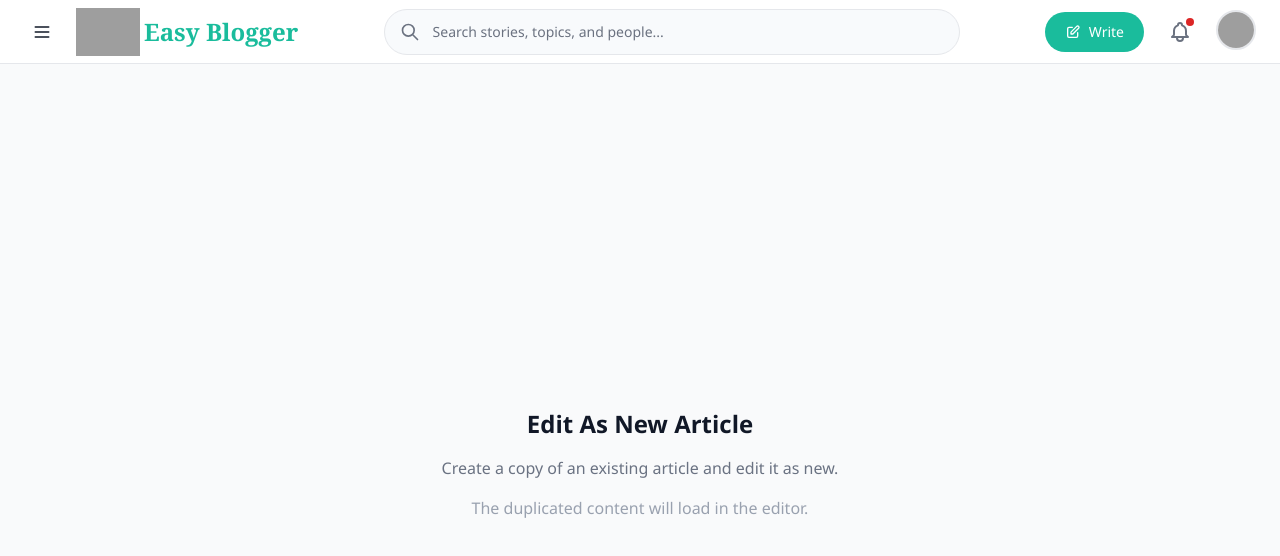
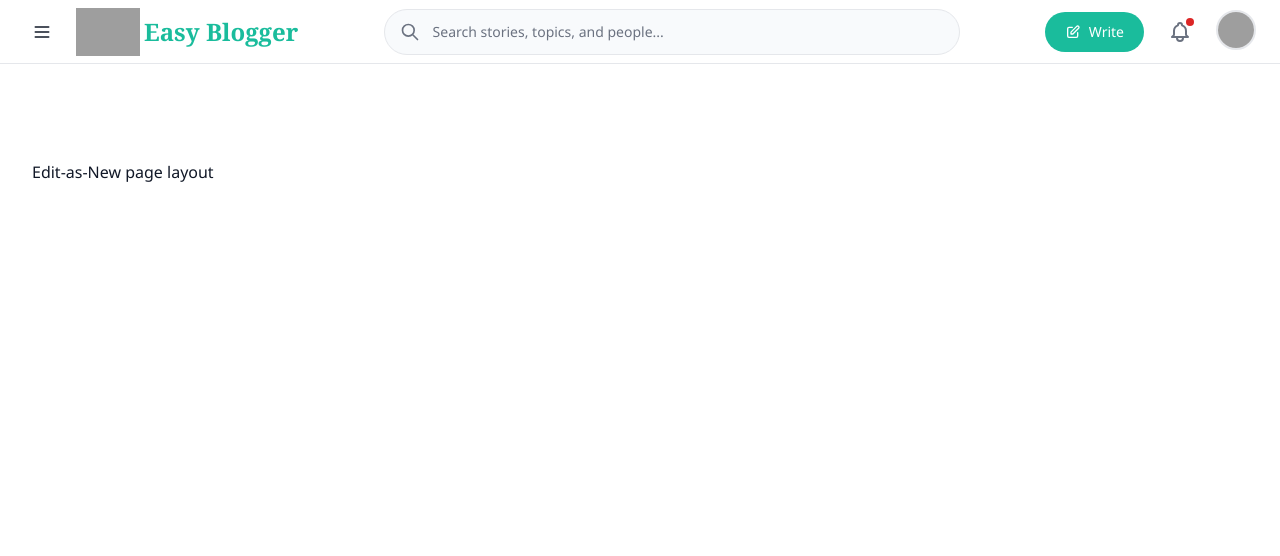
Before and after one commit to dulanprabashwara/software-project-, a Next.js app in the folder easy-blogger/: page /write/edit-as-new in a window 1280 px wide. Shown: the top 556 px of the page. Built offline with nearby package versions, Linux system fonts and the light colour scheme; grey boxes are pictures that could not be loaded.

Commit message:
Add base layout for edit-as-new page

```diff
--- a/easy-blogger/app/(main)/write/edit-as-new/page.jsx
+++ b/easy-blogger/app/(main)/write/edit-as-new/page.jsx
@@ -1,29 +1,25 @@
-/**
- * Edit As New Article Page
- *
- * Purpose: Allows duplicating an existing article and editing it as a new article
- * Flow: User selects "Edit as New" option from an existing article
- *
- * Features:
- * - Creates a copy of the selected article
- * - Opens the copy in the editor as a new draft
- * - Original article remains unchanged
- * - New article gets a new ID and "Draft" status
- * - Useful for creating variations or updated versions of existing content
- */
+"use client";
 
-export default function EditAsNewPage() {
+import { useState } from "react";
+import Header from "../../../../components/layout/Header";
+import Sidebar from "../../../../components/layout/Sidebar";
+
+export default function Page() {
+  const [sidebarOpen, setSidebarOpen] = useState(false);
+  const toggleSidebar = () => setSidebarOpen((p) => !p);
+
   return (
-    <div className="min-h-screen flex items-center justify-center">
-      <div className="text-center">
-        <h1 className="text-2xl font-bold mb-4">Edit As New Article</h1>
-        <p className="text-gray-500 mb-4">
-          Create a copy of an existing article and edit it as new.
-        </p>
-        <p className="text-gray-400">
-          The duplicated content will load in the editor.
-        </p>
-      </div>
+    <div className="min-h-screen bg-white">
+      <Header onToggleSidebar={toggleSidebar} />
+      <Sidebar isOpen={sidebarOpen} />
+
+      <main
+        className={`pt-16 transition-all duration-300 ease-in-out ${
+          sidebarOpen ? "ml-60" : "ml-0"
+        }`}
+      >
+        <div className="p-8">Edit-as-New page layout</div>
+      </main>
     </div>
   );
 }
```
